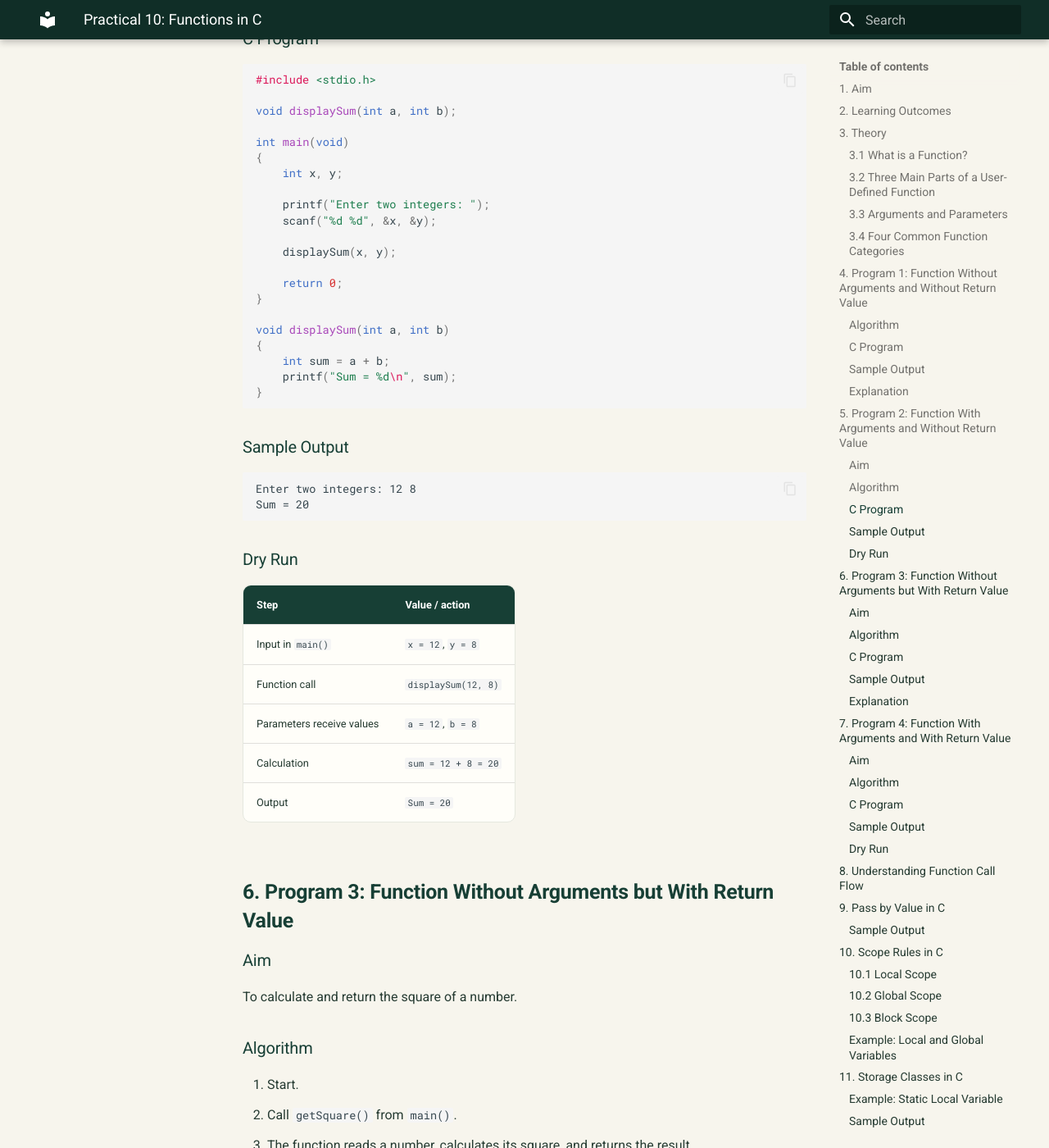
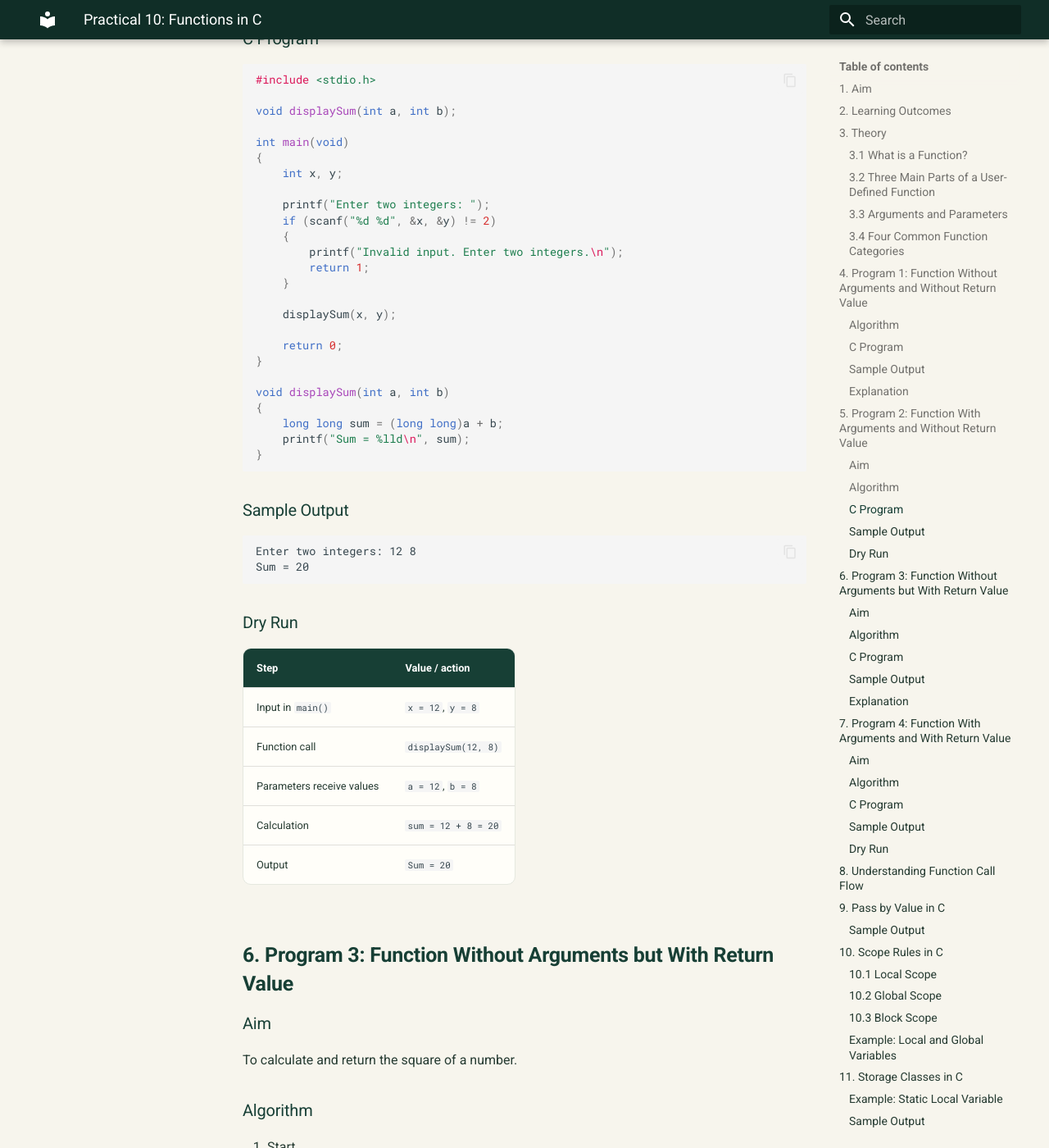
Before and after one commit to taimiyatahsin0-png/nu-cse-notes-store, an MkDocs documentation site: the page built from docs/subjects/spl-lab/10-functions-in-c.md, in a window 1280 px wide and 1400 px high, scrolled down 3792 px. Shown: the whole window at 82% size. Built offline with MkDocs 1.6.1 and Material for MkDocs 9.7.7, drawn with Linux system fonts in a browser that asks for light colours; some of the changed text lies outside the part shown.

Commit message:
Harden function input and arithmetic examples

````diff
--- a/docs/subjects/spl-lab/10-functions-in-c.md
+++ b/docs/subjects/spl-lab/10-functions-in-c.md
@@ -137,7 +137,11 @@ int main(void)
     int x, y;
 
     printf("Enter two integers: ");
-    scanf("%d %d", &x, &y);
+    if (scanf("%d %d", &x, &y) != 2)
+    {
+        printf("Invalid input. Enter two integers.\n");
+        return 1;
+    }
 
     displaySum(x, y);
 
@@ -146,8 +150,8 @@ int main(void)
 
 void displaySum(int a, int b)
 {
-    int sum = a + b;
-    printf("Sum = %d\n", sum);
+    long long sum = (long long)a + b;
+    printf("Sum = %lld\n", sum);
 }
 ```
 
@@ -187,27 +191,31 @@ To calculate and return the square of a number.
 ```c
 #include <stdio.h>
 
-int getSquare(void);
+long long getSquare(void);
 
 int main(void)
 {
-    int result;
+    long long result;
 
     result = getSquare();
 
-    printf("Square = %d\n", result);
+    printf("Square = %lld\n", result);
 
     return 0;
 }
 
-int getSquare(void)
+long long getSquare(void)
 {
     int number;
 
     printf("Enter an integer: ");
-    scanf("%d", &number);
+    if (scanf("%d", &number) != 1)
+    {
+        printf("Invalid input.\n");
+        return 0;
+    }
 
-    return number * number;
+    return (long long)number * number;
 }
 ```
 
@@ -244,25 +252,26 @@ To add two integers using a function that receives arguments and returns the res
 ```c
 #include <stdio.h>
 
-int add(int a, int b);
+long long add(int a, int b);
 
 int main(void)
 {
-    int x, y, result;
+    int x, y;
+    long long result;
 
     printf("Enter two integers: ");
     scanf("%d %d", &x, &y);
 
     result = add(x, y);
 
-    printf("Sum = %d\n", result);
+    printf("Sum = %lld\n", result);
 
     return 0;
 }
 
-int add(int a, int b)
+long long add(int a, int b)
 {
-    return a + b;
+    return (long long)a + b;
 }
 ```
 
````
